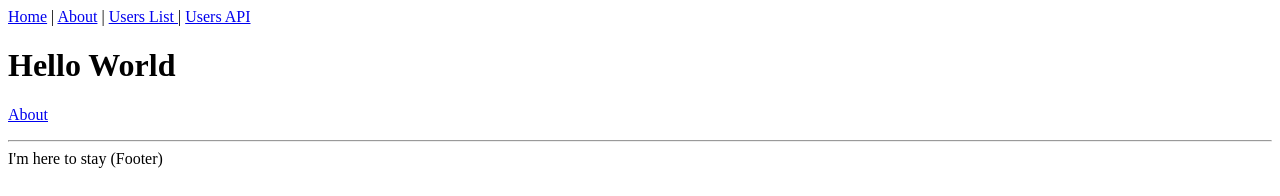
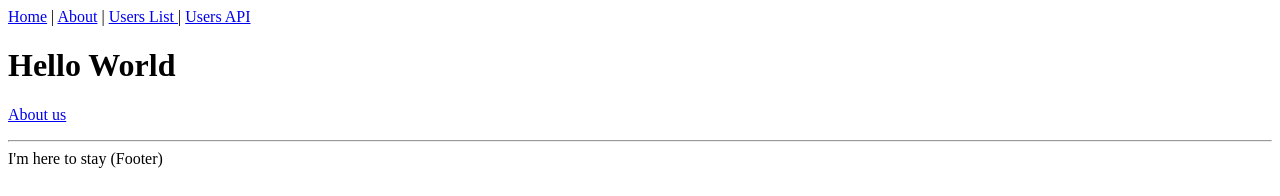
Before and after one commit to emergoncalves/semantic-release-lab, a Next.js app: page / in a window 1280 px wide. Shown: the top 196 px of the page. Built offline with nearby package versions, Linux system fonts and the light colour scheme.

Commit message:
fix: add text to about us

```diff
--- a/pages/index.tsx
+++ b/pages/index.tsx
@@ -5,7 +5,7 @@
   <Layout title="Home | Next.js + TypeScript Example">
     <h1>Hello World</h1>
     <p>
-      <Link href="/about">About</Link>
+      <Link href="/about">About us</Link>
     </p>
   </Layout>
 )
```
